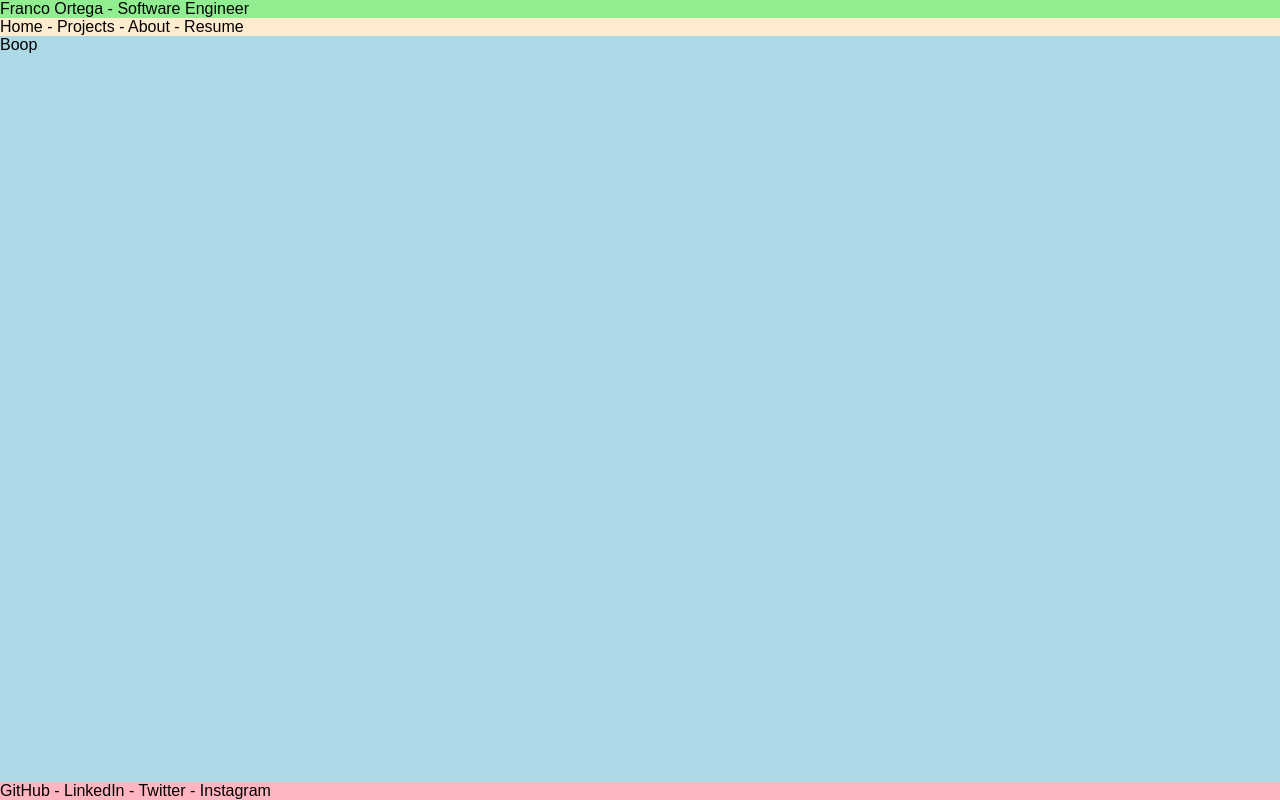
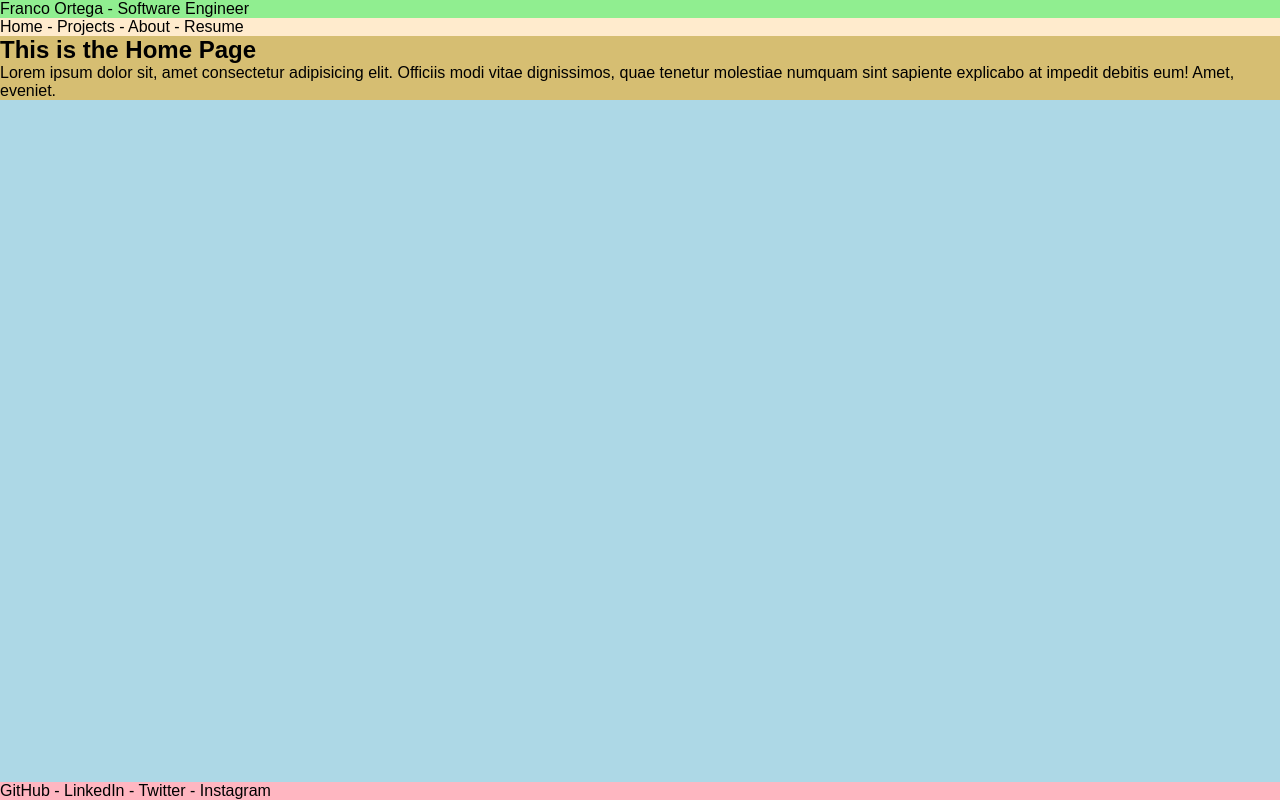
Before and after one commit to franco-ortega/portfolio-beta-01, a Next.js app: page / in a window 1280 px wide. Built offline with nearby package versions, Linux system fonts and the light colour scheme.

Commit message:
add Home component to home page index

```diff
--- a/pages/index.js
+++ b/pages/index.js
@@ -1,7 +1,5 @@
-export default function Home() {
-  return (
-    <div>
-      <main>Boop</main>
-    </div>
-  );
+import Home from '../components/home/Home';
+
+export default function HomePage() {
+  return <Home />;
 }
```
